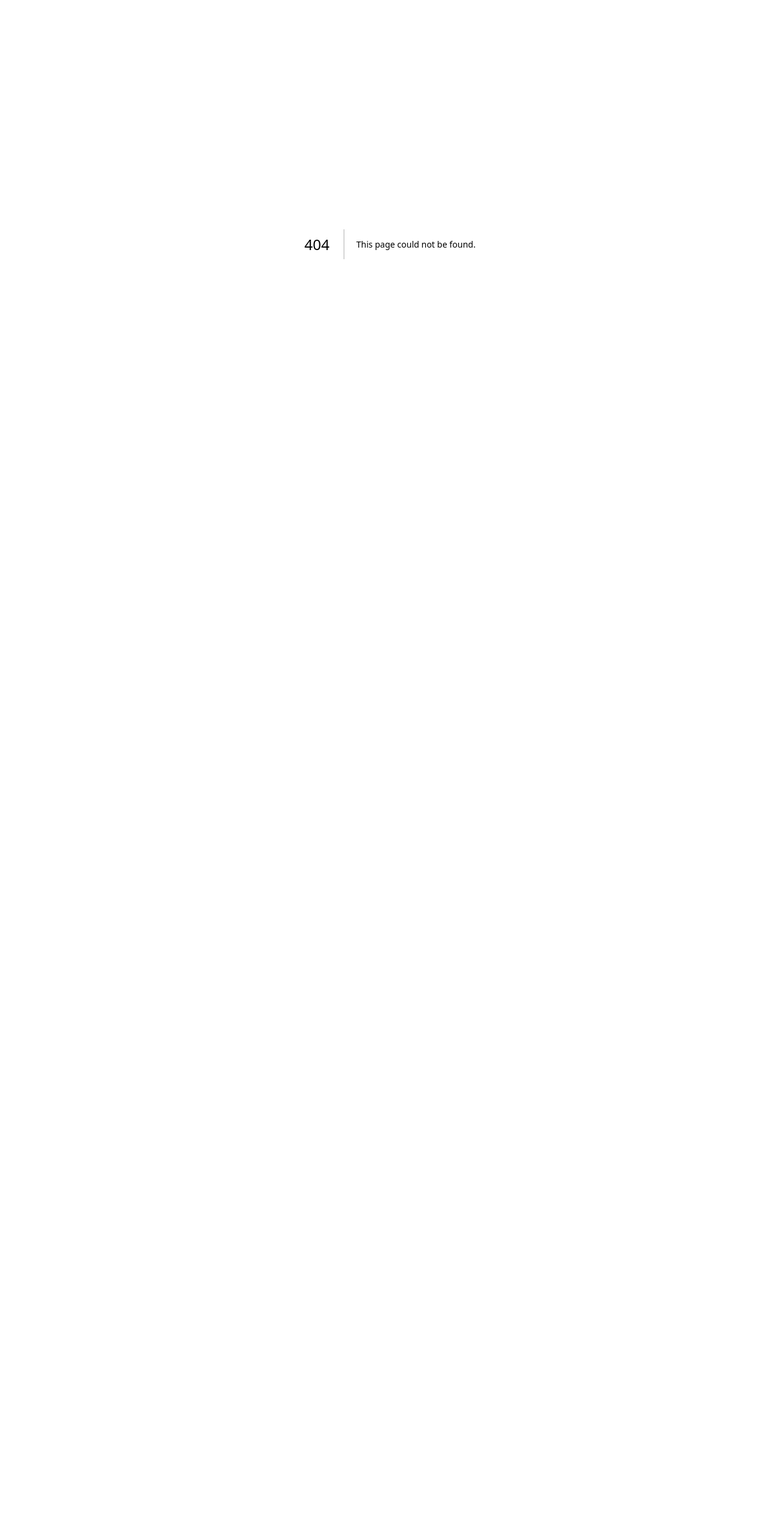
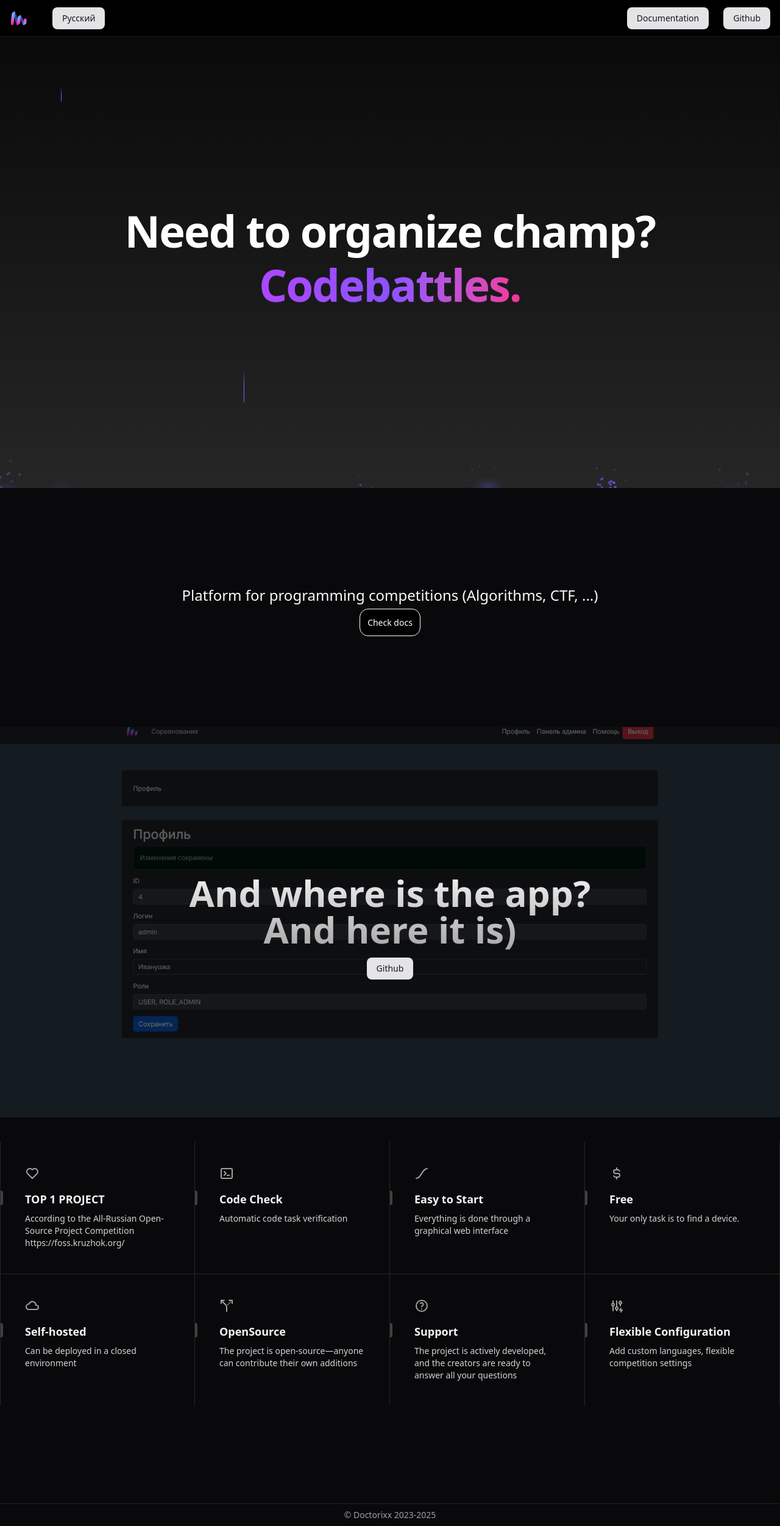
Before and after one commit to doctorixx/codebattles-landing, a Next.js app: page /en in a window 1280 px wide. Before the commit this address had no page. Shown: the whole page at 61% size. Before the commit the page ends 800 px from the top, so only its background shows below. Built offline with nearby package versions, Linux system fonts and the light colour scheme.

Commit message:
add localisation

```diff
--- /dev/null
+++ b/src/app/[lang]/page.js
@@ -0,0 +1,26 @@
+import {BigHeader} from "@/components/BigHeader";
+import {NavBar} from "@/components/NavBar";
+import {Features} from "@/components/Features";
+import {SubMain} from "@/components/SubMain";
+import {Footer} from "@/components/Footer";
+import {ImageSliderChapter} from "@/components/ImageSliderChapter";
+import {getTranslation} from "@/lib/getTranslation";
+
+export default async function Home(args) {
+    const { params } = await args
+    const { lang } = await params
+
+    return (
+        <>
+            <NavBar lang={lang}/>
+            <BigHeader lang={lang}/>
+            <SubMain lang={lang}/>
+            {/*<ProgramingLangChapter />*/}
+
+            <ImageSliderChapter lang={lang}/>
+            <Features lang={lang}/>
+            <div className="h-30"/>
+            <Footer lang={lang}/>
+        </>
+    );
+}
--- a/src/app/page.js
+++ b/src/app/page.js
@@ -1,22 +1,12 @@
-import {BigHeader} from "@/components/BigHeader";
-import {NavBar} from "@/components/NavBar";
-import {Features} from "@/components/Features";
-import {SubMain} from "@/components/SubMain";
-import {Footer} from "@/components/Footer";
-import {ImageSliderChapter} from "@/components/ImageSliderChapter";
-import {ProgramingLangChapter} from "@/components/ProgramingLangChapter";
+import {redirect} from 'next/navigation'
+import {headers} from "next/headers";
 
-export default function Home() {
-    return (
-       <>
-           <NavBar />
-           <BigHeader />
-           <SubMain />
-           {/*<ProgramingLangChapter />*/}
-           <ImageSliderChapter />
-           <Features />
-           <div className="h-30" />
-           <Footer />
-       </>
-    );
+export default async function Home() {
+    const headersList = await headers()
+    const acceptLanguage = headersList.get('accept-language') || ""
+    const language = acceptLanguage.startsWith('ru') ? 'ru' : 'en';
+
+    redirect(`/${language}`)
+
+    return <></>;
 }
--- a/src/components/BigHeader.jsx
+++ b/src/components/BigHeader.jsx
@@ -2,25 +2,29 @@
 import {BackgroundBeamsWithCollision} from "@/components/ui/background-beams-with-collision";
 
 import "./style.css"
+import {getTranslation} from "@/lib/getTranslation";
 
-export const BigHeader = () => {
+export const BigHeader = ({lang}) => {
+
+    const t = getTranslation(lang);
+
     return (
         <>
             <BackgroundBeamsWithCollision className="big-header">
                 <h2 className="text-2xl relative z-20 md:text-4xl lg:text-7xl font-bold text-center text-black dark:text-white font-sans tracking-tight"
 
                 >
-                    Нужно провести соревнование?
+                    {t.mainChampter_title}
                     <br />
                     <div
                         className="relative mx-auto inline-block w-max [filter:drop-shadow(0px_1px_3px_rgba(27,_37,_80,_0.14))]">
                         <div
                             className="absolute left-0 top-[1px] bg-clip-text bg-no-repeat text-transparent bg-gradient-to-r py-4 from-purple-500 via-violet-500 to-pink-500 [text-shadow:0_0_rgba(0,0,0,0.1)]">
-                            <span className="">Codebattles.</span>
+                            <span className="">{t.productName}.</span>
                         </div>
                         <div
                             className="relative bg-clip-text text-transparent bg-no-repeat bg-gradient-to-r from-purple-500 via-violet-500 to-pink-500 py-4">
-                            <span className="">Codebattles.</span>
+                            <span className="">{t.productName}.</span>
                         </div>
                     </div>
                 </h2>
--- a/src/components/Features.jsx
+++ b/src/components/Features.jsx
@@ -1,4 +1,3 @@
-import {cn} from "@/lib/utils";
 import {
     IconAdjustmentsBolt,
     IconCloud,
@@ -9,56 +8,55 @@
     IconRouteAltLeft,
     IconTerminal2,
 } from "@tabler/icons-react";
+import {getTranslation} from "@/lib/getTranslation";
+import {Feature} from "@/components/ui-custom/feature";
 
-export function Features() {
+export function Features({lang}) {
+    const t = getTranslation(lang);
+
     const features = [
         {
-            title: "ТОП 1 ПРОЕКТ",
-            description: "По мнению Всероссийского конкурса проектов с открытым кодом https://foss.kruzhok.org/",
-            icon: <IconHeart/>,
+            title: t.features.topProject.title,
+            description: t.features.topProject.description,
+            icon: <IconHeart />
         },
         {
-            title: "Проверка кода",
-            description:
-                "Автоматическая проверка задач с кодом",
-            icon: <IconTerminal2/>,
+            title: t.features.codeCheck.title,
+            description: t.features.codeCheck.description,
+            icon: <IconTerminal2 />
         },
         {
-            title: "Легко начать",
-            description:
-                "Все делается через графический веб интерфейс",
-            icon: <IconEaseInOut/>,
+            title: t.features.easyStart.title,
+            description: t.features.easyStart.description,
+            icon: <IconEaseInOut />
         },
         {
-            title: "Бесплатно",
-            description:
-                "Ваша задача - найти устройство.",
-            icon: <IconCurrencyDollar/>,
+            title: t.features.free.title,
+            description: t.features.free.description,
+            icon: <IconCurrencyDollar />
         },
         {
-            title: "Self-hosted",
-            description: "Возможно размещение в закрытом контуре",
-            icon: <IconCloud/>,
+            title: t.features.selfHosted.title,
+            description: t.features.selfHosted.description,
+            icon: <IconCloud />
         },
         {
-            title: "OpenSource",
-            description: "Проект имеет открытый исходный код - каждый сможет добавить что-то свое",
-            icon: <IconRouteAltLeft/>,
+            title: t.features.openSource.title,
+            description: t.features.openSource.description,
+            icon: <IconRouteAltLeft />
         },
         {
-            title: "Поддержка",
-            description:
-                "Проект активно развивается, а разработчики готовы ответить на все ваши вопросы",
-            icon: <IconHelp/>,
+            title: t.features.support.title,
+            description: t.features.support.description,
+            icon: <IconHelp />
         },
         {
-            title: "Гибкая настройка",
-            description:
-                "Добавление своих языков, гибкие настройки соревнований",
-            icon: <IconAdjustmentsBolt/>,
-        },
+            title: t.features.flexibleConfig.title,
+            description: t.features.flexibleConfig.description,
+            icon: <IconAdjustmentsBolt />
+        }
+    ];
 
-    ];
     return (
         <div
             className="grid grid-cols-1 md:grid-cols-2 lg:grid-cols-4  relative z-10 py-10 max-w-7xl mx-auto">
@@ -68,44 +66,3 @@
         </div>
     );
 }
-
-const Feature = ({
-                     title,
-                     description,
-                     icon,
-                     index
-                 }) => {
-    return (
-        <div
-            className={cn(
-                "flex flex-col lg:border-r  py-10 relative group/feature dark:border-neutral-800",
-                (index === 0 || index === 4) && "lg:border-l dark:border-neutral-800",
-                index < 4 && "lg:border-b dark:border-neutral-800"
-            )}>
-            {index < 4 && (
-                <div
-                    className="opacity-0 group-hover/feature:opacity-100 transition duration-200 absolute inset-0 h-full w-full bg-gradient-to-t from-neutral-100 dark:from-neutral-800 to-transparent pointer-events-none"/>
-            )}
-            {index >= 4 && (
-                <div
-                    className="opacity-0 group-hover/feature:opacity-100 transition duration-200 absolute inset-0 h-full w-full bg-gradient-to-b from-neutral-100 dark:from-neutral-800 to-transparent pointer-events-none"/>
-            )}
-            <div
-                className="mb-4 relative z-10 px-10 text-neutral-600 dark:text-neutral-400">
-                {icon}
-            </div>
-            <div className="text-lg font-bold mb-2 relative z-10 px-10">
-                <div
-                    className="absolute left-0 inset-y-0 h-6 group-hover/feature:h-8 w-1 rounded-tr-full rounded-br-full bg-neutral-300 dark:bg-neutral-700 group-hover/feature:bg-blue-500 transition-all duration-200 origin-center"/>
-                <span
-                    className="group-hover/feature:translate-x-2 transition duration-200 inline-block text-neutral-800 dark:text-neutral-100">
-          {title}
-        </span>
-            </div>
-            <p
-                className="text-sm text-neutral-600 dark:text-neutral-300 max-w-xs relative z-10 px-10">
-                {description}
-            </p>
-        </div>
-    );
-};
--- a/src/components/ImageSliderChapter.jsx
+++ b/src/components/ImageSliderChapter.jsx
@@ -3,9 +3,10 @@
 import React from "react";
 import {ImagesSlider} from "@/components/ui/images-slider";
 import {Button} from "@/components/ui/button";
+import {getTranslation} from "@/lib/getTranslation";
 
 
-export function ImageSliderChapter() {
+export function ImageSliderChapter({lang}) {
     // const images = [
     //     "https://docs.codebattles.ru/~gitbook/image?url=https%3A%2F%2F1527359246-files.gitbook.io%2F%7E%2Ffiles%2Fv0%2Fb%2Fgitbook-x-prod.appspot.com%2Fo%2Fspaces%252FJAUsvmB78I2ZCHp8dXqy%252Fuploads%252FHTffuvdPZkfuPsqdsXTO%252Fimage.png%3Falt%3Dmedia%26token%3Db0be020d-57db-4457-b8e9-982c4d8bb791&width=768&dpr=4&quality=100&sign=7a6cfc24&sv=2",
     //     "https://docs.codebattles.ru/~gitbook/image?url=https%3A%2F%2F1527359246-files.gitbook.io%2F%7E%2Ffiles%2Fv0%2Fb%2Fgitbook-x-prod.appspot.com%2Fo%2Fspaces%252FJAUsvmB78I2ZCHp8dXqy%252Fuploads%252Fo2fb1jOZIaS0610B7ljS%252Fimage.png%3Falt%3Dmedia%26token%3D7cf652b1-7e1d-4b3f-a7c9-876480615a18&width=768&dpr=4&quality=100&sign=e703ec2f&sv=2",
@@ -13,6 +14,9 @@
     //     "https://docs.codebattles.ru/~gitbook/image?url=https%3A%2F%2F1527359246-files.gitbook.io%2F%7E%2Ffiles%2Fv0%2Fb%2Fgitbook-x-prod.appspot.com%2Fo%2Fspaces%252FJAUsvmB78I2ZCHp8dXqy%252Fuploads%252FEXwaUiHae88CZDdJArRz%252Fimage.png%3Falt%3Dmedia%26token%3Df98407c6-b97e-46fd-9441-d9c47d670b93&width=768&dpr=4&quality=100&sign=91ec1288&sv=2"
     // ];
     //
+
+    const t = getTranslation(lang);
+
     const images = [
         "/previews/1.jpg",
         "/previews/2.jpg",
@@ -36,14 +40,9 @@
                 className="z-50 flex flex-col justify-center items-center">
                 <motion.p
                     className="font-bold text-xl md:text-6xl text-center bg-clip-text text-transparent bg-gradient-to-b from-neutral-50 to-neutral-400 py-4">
-                    А где же приложение? <br /> А вот оно)
+                    {t.slides_title}<br /> {t.slides_subTitle}
                 </motion.p>
-                {/*<button*/}
-                {/*    className="px-4 py-2 backdrop-blur-sm border bg-emerald-300/10 border-emerald-500/20 text-white mx-auto text-center rounded-full relative mt-4">*/}
-                {/*    <span>Join now →</span>*/}
-                {/*    <div*/}
-                {/*        className="absolute inset-x-0  h-px -bottom-px bg-gradient-to-r w-3/4 mx-auto from-transparent via-emerald-500 to-transparent" />*/}
-                {/*</button>*/}
+
                 <Button asChild>
                     <a href="https://github.com/codebattles-nn/codebattles" target="_blank">Github</a>
                 </Button>
--- a/src/components/NavBar.jsx
+++ b/src/components/NavBar.jsx
@@ -1,28 +1,32 @@
-import {
-    NavigationMenu, NavigationMenuContent,
-    NavigationMenuItem, NavigationMenuLink,
-    NavigationMenuList,
-    NavigationMenuTrigger
-} from "@/components/ui/navigation-menu";
 import Image from "next/image";
 import {Button} from "@/components/ui/button";
+import {getTranslation} from "@/lib/getTranslation";
+import Link from 'next/link'
 
-export const NavBar = () => {
+export const NavBar = ({lang}) => {
+
+    const t = getTranslation(lang)
+
     return (
         <>
             <nav className="h-15 flex items-center justify-between p-4 border-b bg-black text-white shadow-sm">
                 {/* Левая часть: иконка */}
-                <div className="flex items-center gap-2">
+                <div className="flex items-center gap-10">
                     <Image src="/logo200.png" alt="logo" height="30" width="30" />
+                    <Button asChild>
+                        <Link href={t.OTHER_LANG_URL}>
+                            {t.changeTranslation}
+                        </Link>
+                    </Button>
                 </div>
 
                 {/* Правая часть: ссылки */}
                 <div className="flex gap-6 text-sm font-medium text-gray-700">
                     <Button asChild>
-                        <a href="https://docs.codebattles.ru">Документация</a>
+                        <a href="https://docs.codebattles.ru">{t.docs}</a>
                     </Button>
                     <Button asChild>
-                        <a href="https://github.com/codebattles-nn">GitHub</a>
+                        <a href="https://github.com/codebattles-nn">{t.github}</a>
                     </Button>
                 </div>
             </nav>
--- a/src/components/SubMain.jsx
+++ b/src/components/SubMain.jsx
@@ -1,14 +1,19 @@
+import {getTranslation} from "@/lib/getTranslation";
 
-export const SubMain = () => {
+export const SubMain = ({lang}) => {
+    const t = getTranslation(lang);
+
     return (
         <div className='text-center my-40 mx-10'>
-            <h3 className="text-2xl text-center my-4"> Платформа для проведения соревнований по программированию (Алгоритмы,&nbsp;CTF,&nbsp;...)</h3>
+            <h3 className="text-2xl text-center my-4">
+                {t.subChapter_info}
+            </h3>
             <a
                 className="w-40 h-10 rounded-xl p-3 bg-black border dark:border-white border-transparent text-white text-sm hover:text-black hover:bg-white transition duration-350"
                 href="http://docs.codebattles.ru"
                 target="_blank"
             >
-                К документации
+                {t.subChapter_toDocs}
             </a>
         </div>
     );
--- /dev/null
+++ b/src/components/ui-custom/feature.js
@@ -0,0 +1,42 @@
+import {cn} from "@/lib/utils";
+
+export const Feature = ({
+                     title,
+                     description,
+                     icon,
+                     index
+                 }) => {
+    return (
+        <div
+            className={cn(
+                "flex flex-col lg:border-r  py-10 relative group/feature dark:border-neutral-800",
+                (index === 0 || index === 4) && "lg:border-l dark:border-neutral-800",
+                index < 4 && "lg:border-b dark:border-neutral-800"
+            )}>
+            {index < 4 && (
+                <div
+                    className="opacity-0 group-hover/feature:opacity-100 transition duration-200 absolute inset-0 h-full w-full bg-gradient-to-t from-neutral-100 dark:from-neutral-800 to-transparent pointer-events-none"/>
+            )}
+            {index >= 4 && (
+                <div
+                    className="opacity-0 group-hover/feature:opacity-100 transition duration-200 absolute inset-0 h-full w-full bg-gradient-to-b from-neutral-100 dark:from-neutral-800 to-transparent pointer-events-none"/>
+            )}
+            <div
+                className="mb-4 relative z-10 px-10 text-neutral-600 dark:text-neutral-400">
+                {icon}
+            </div>
+            <div className="text-lg font-bold mb-2 relative z-10 px-10">
+                <div
+                    className="absolute left-0 inset-y-0 h-6 group-hover/feature:h-8 w-1 rounded-tr-full rounded-br-full bg-neutral-300 dark:bg-neutral-700 group-hover/feature:bg-blue-500 transition-all duration-200 origin-center"/>
+                <span
+                    className="group-hover/feature:translate-x-2 transition duration-200 inline-block text-neutral-800 dark:text-neutral-100">
+          {title}
+        </span>
+            </div>
+            <p
+                className="text-sm text-neutral-600 dark:text-neutral-300 max-w-xs relative z-10 px-10">
+                {description}
+            </p>
+        </div>
+    );
+};
--- /dev/null
+++ b/src/lib/getTranslation.js
@@ -0,0 +1,9 @@
+import ru from "@/translation/ru.json"
+import en from "@/translation/en.json"
+
+
+export const getTranslation = (language) => {
+    if (language === "ru") return ru
+    if (language === "en") return en
+
+}
--- /dev/null
+++ b/src/translation/en.json
@@ -0,0 +1,46 @@
+{
+  "OTHER_LANG_URL": "ru",
+  "changeTranslation": "Русский",
+  "docs": "Documentation",
+  "github": "Github",
+  "mainChampter_title": "Need to organize champ?",
+  "productName": "Codebattles",
+  "subChapter_info": "Platform for programming competitions (Algorithms, CTF, ...)",
+  "subChapter_toDocs": "Check docs",
+  "slides_title": "And where is the app?",
+  "slides_subTitle": "And here it is)",
+  "features": {
+    "topProject": {
+      "title": "TOP 1 PROJECT",
+      "description": "According to the All-Russian Open-Source Project Competition https://foss.kruzhok.org/"
+    },
+    "codeCheck": {
+      "title": "Code Check",
+      "description": "Automatic code task verification"
+    },
+    "easyStart": {
+      "title": "Easy to Start",
+      "description": "Everything is done through a graphical web interface"
+    },
+    "free": {
+      "title": "Free",
+      "description": "Your only task is to find a device."
+    },
+    "selfHosted": {
+      "title": "Self-hosted",
+      "description": "Can be deployed in a closed environment"
+    },
+    "openSource": {
+      "title": "OpenSource",
+      "description": "The project is open-source—anyone can contribute their own additions"
+    },
+    "support": {
+      "title": "Support",
+      "description": "The project is actively developed, and the creators are ready to answer all your questions"
+    },
+    "flexibleConfig": {
+      "title": "Flexible Configuration",
+      "description": "Add custom languages, flexible competition settings"
+    }
+  }
+}
--- /dev/null
+++ b/src/translation/ru.json
@@ -0,0 +1,46 @@
+{
+  "OTHER_LANG_URL": "en",
+  "changeTranslation": "English",
+  "docs": "Документация",
+  "github": "Github",
+  "mainChampter_title": "Нужно провести соревнование?",
+  "productName": "Codebattles",
+  "subChapter_info": "Платформа для проведения соревнований по программированию (Алгоритмы, CTF, ...)",
+  "subChapter_toDocs": "К документации",
+  "slides_title": "А где же приложение?",
+  "slides_subTitle": "А вот оно)",
+  "features": {
+    "topProject": {
+      "title": "ТОП 1 ПРОЕКТ",
+      "description": "По мнению Всероссийского конкурса проектов с открытым кодом https://foss.kruzhok.org/"
+    },
+    "codeCheck": {
+      "title": "Проверка кода",
+      "description": "Автоматическая проверка задач с кодом"
+    },
+    "easyStart": {
+      "title": "Легко начать",
+      "description": "Все делается через графический веб интерфейс"
+    },
+    "free": {
+      "title": "Бесплатно",
+      "description": "Ваша задача - найти устройство."
+    },
+    "selfHosted": {
+      "title": "Self-hosted",
+      "description": "Возможно размещение в закрытом контуре"
+    },
+    "openSource": {
+      "title": "OpenSource",
+      "description": "Проект имеет открытый исходный код - каждый сможет добавить что-то свое"
+    },
+    "support": {
+      "title": "Поддержка",
+      "description": "Проект активно развивается, а разработчики готовы ответить на все ваши вопросы"
+    },
+    "flexibleConfig": {
+      "title": "Гибкая настройка",
+      "description": "Добавление своих языков, гибкие настройки соревнований"
+    }
+  }
+}
```
